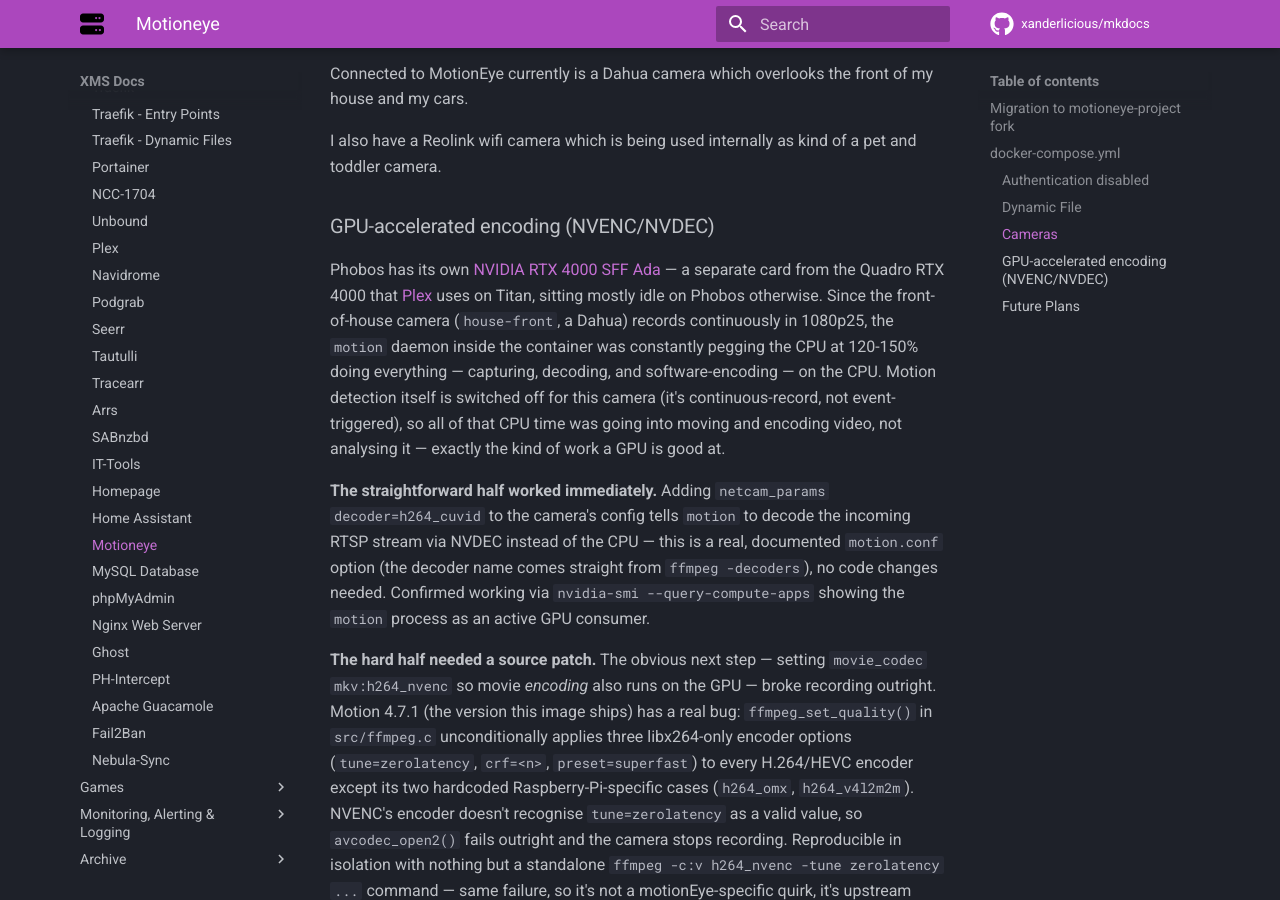
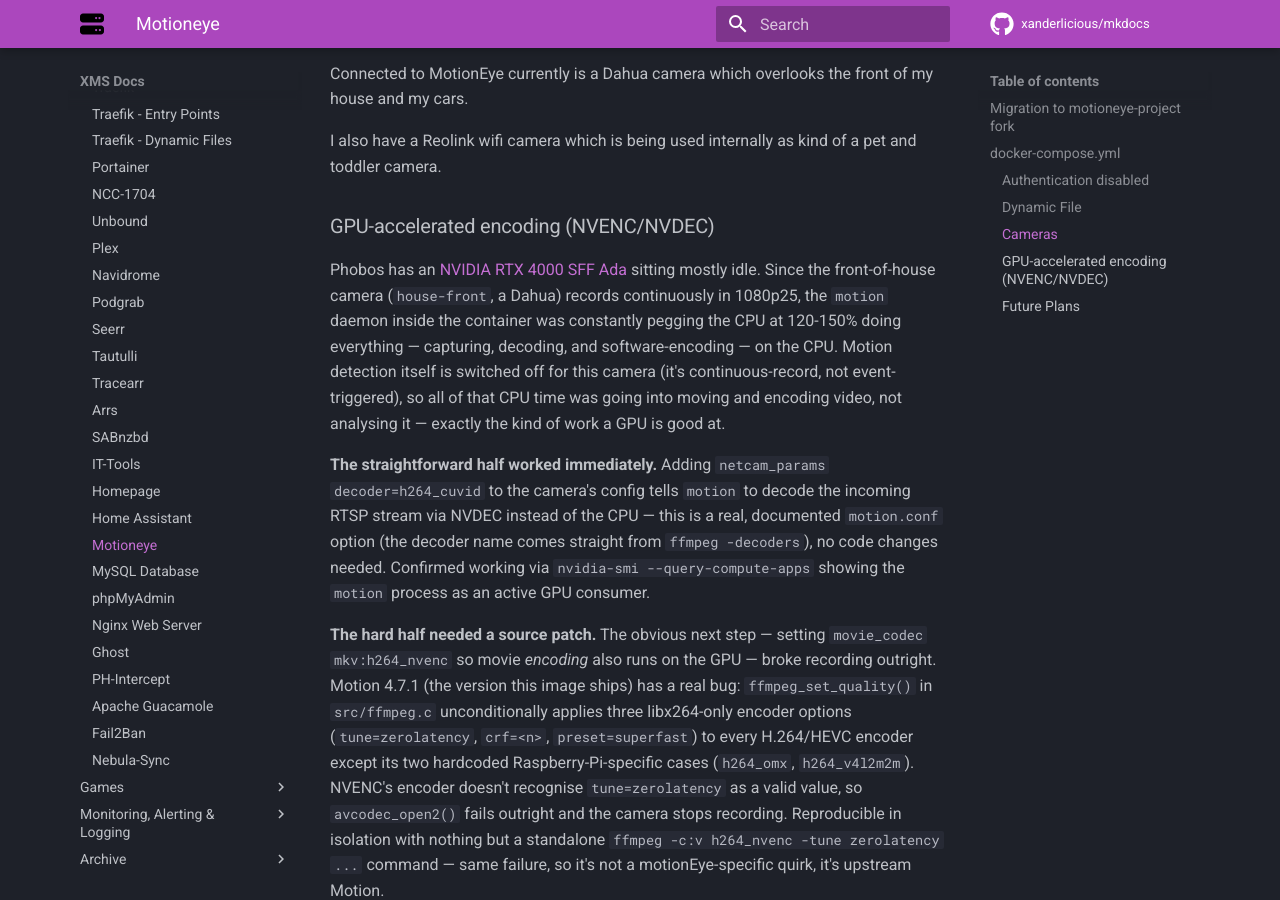
Before and after one commit to Xanderlicious/mkdocs, an MkDocs documentation site: the page built from docs/motioneye.md, in a window 1280 px wide and 900 px high, scrolled down 2881 px. Built offline with MkDocs 1.6.1 and Material for MkDocs 9.7.7, drawn with Linux system fonts in a browser that asks for light colours; comment, search, counter and statistics services are not loaded.

Commit message:
motioneye: drop unnecessary Plex/Titan tangent from GPU section

```diff
--- a/docs/motioneye.md
+++ b/docs/motioneye.md
@@ -83,7 +83,7 @@
 
 ### GPU-accelerated encoding (NVENC/NVDEC)
 
-Phobos has its own [NVIDIA RTX 4000 SFF Ada](phobos.md) — a separate card from the Quadro RTX 4000 that [Plex](plex.md) uses on Titan, sitting mostly idle on Phobos otherwise. Since the front-of-house camera (`house-front`, a Dahua) records continuously in 1080p25, the `motion` daemon inside the container was constantly pegging the CPU at 120-150% doing everything — capturing, decoding, and software-encoding — on the CPU. Motion detection itself is switched off for this camera (it's continuous-record, not event-triggered), so all of that CPU time was going into moving and encoding video, not analysing it — exactly the kind of work a GPU is good at.
+Phobos has an [NVIDIA RTX 4000 SFF Ada](phobos.md) sitting mostly idle. Since the front-of-house camera (`house-front`, a Dahua) records continuously in 1080p25, the `motion` daemon inside the container was constantly pegging the CPU at 120-150% doing everything — capturing, decoding, and software-encoding — on the CPU. Motion detection itself is switched off for this camera (it's continuous-record, not event-triggered), so all of that CPU time was going into moving and encoding video, not analysing it — exactly the kind of work a GPU is good at.
 
 **The straightforward half worked immediately.** Adding `netcam_params decoder=h264_cuvid` to the camera's config tells `motion` to decode the incoming RTSP stream via NVDEC instead of the CPU — this is a real, documented `motion.conf` option (the decoder name comes straight from `ffmpeg -decoders`), no code changes needed. Confirmed working via `nvidia-smi --query-compute-apps` showing the `motion` process as an active GPU consumer.
 
```
